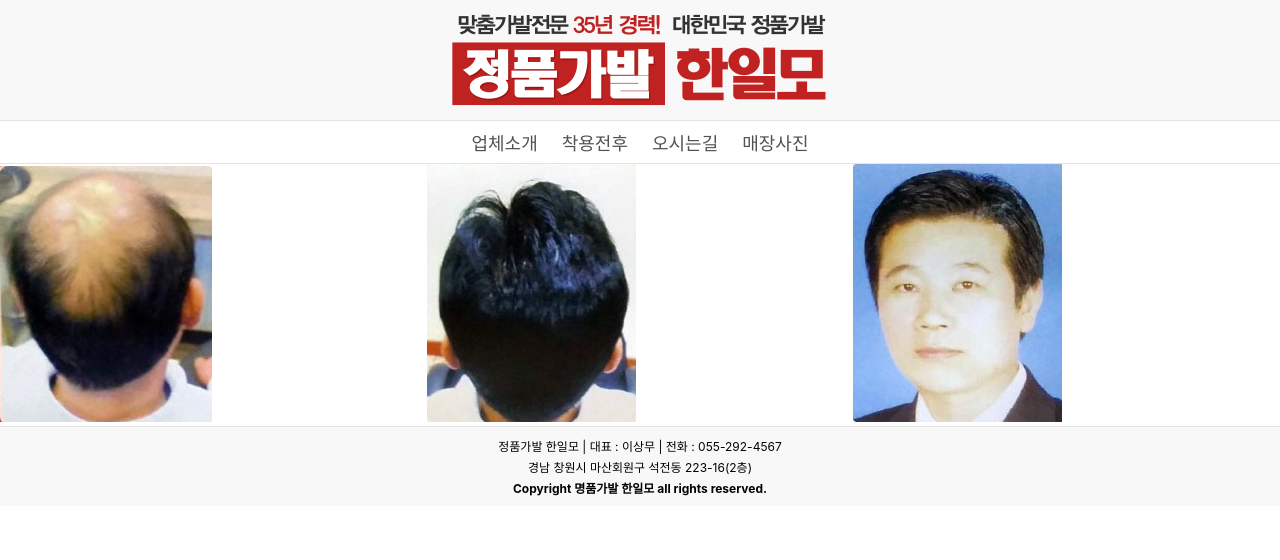
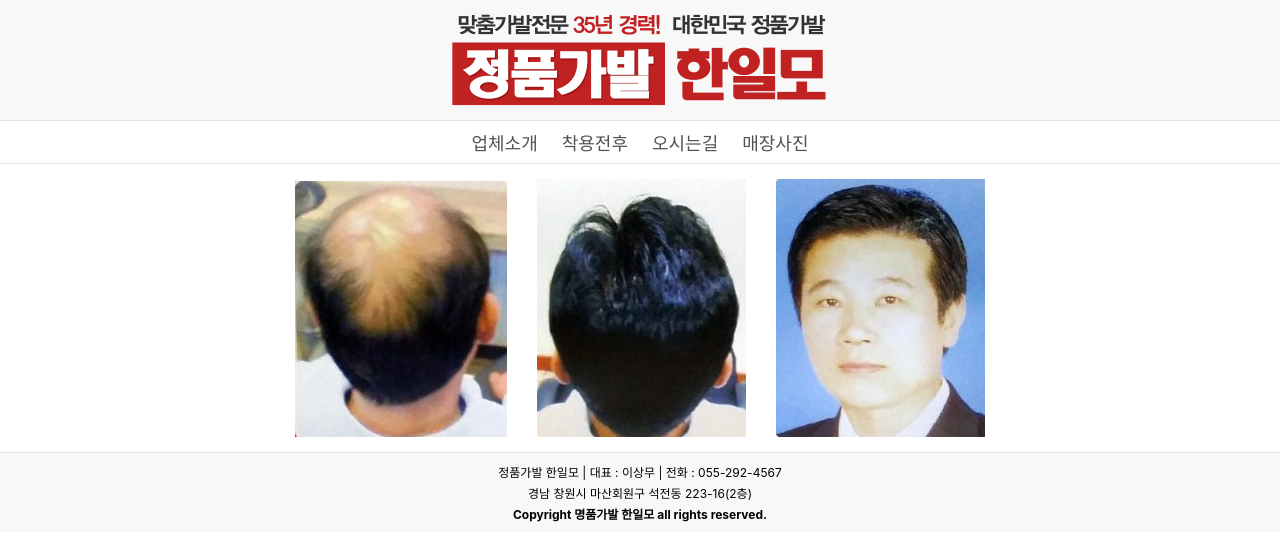
Before and after one commit to wooooooood/hanilmo, a React (Create React App) app in the folder hanilmo/: page /before-after in a window 1280 px wide. Shown: the top 560 px of the page. Built offline with nearby package versions, Linux system fonts and the light colour scheme.

Commit message:
fix. before after page alignment

```diff
--- a/hanilmo/src/page/BeforeAfter.jsx
+++ b/hanilmo/src/page/BeforeAfter.jsx
@@ -1,9 +1,9 @@
-import React from "react";
-import { Helmet } from "react-helmet";
-import styled from "styled-components";
-import before from "../img/before.jpg";
-import after from "../img/after.jpg";
-import front from "../img/front.jpg";
+import React from 'react';
+import { Helmet } from 'react-helmet';
+import styled from 'styled-components';
+import before from '../img/before.jpg';
+import after from '../img/after.jpg';
+import front from '../img/front.jpg';
 
 export const BeforeAfter = () => {
   return (
@@ -11,18 +11,29 @@ export const BeforeAfter = () => {
       <Helmet>
         <title>한일모 :: 착용사진</title>
       </Helmet>
-      <ImageContainer innerText={"착용 전"}><img src={before}/></ImageContainer>
-      <ImageContainer innerText={"착용 후"}><img src={after}/></ImageContainer>
-      <ImageContainer innerText={"정면"}><img src={front}/></ImageContainer>
+      <Wrapper>
+        <ImageContainer innerText={'착용 전'}>
+          <img src={before} />
+        </ImageContainer>
+        <ImageContainer innerText={'착용 후'}>
+          <img src={after} />
+        </ImageContainer>
+        <ImageContainer innerText={'정면'}>
+          <img src={front} />
+        </ImageContainer>
+      </Wrapper>
     </>
   );
 };
 
+const Wrapper = styled.div`
+  text-align: center;
+`;
+
 const ImageContainer = styled.div`
-  @media (max-width: 480px){
+  @media (max-width: 480px) {
     width: 90% !important;
   }
-  width: 33.33%;
-  margin: auto;
+  margin: 15px;
   display: inline-flex;
-`;//${({ width }) => width}px;
+`; //${({ width }) => width}px;
```
